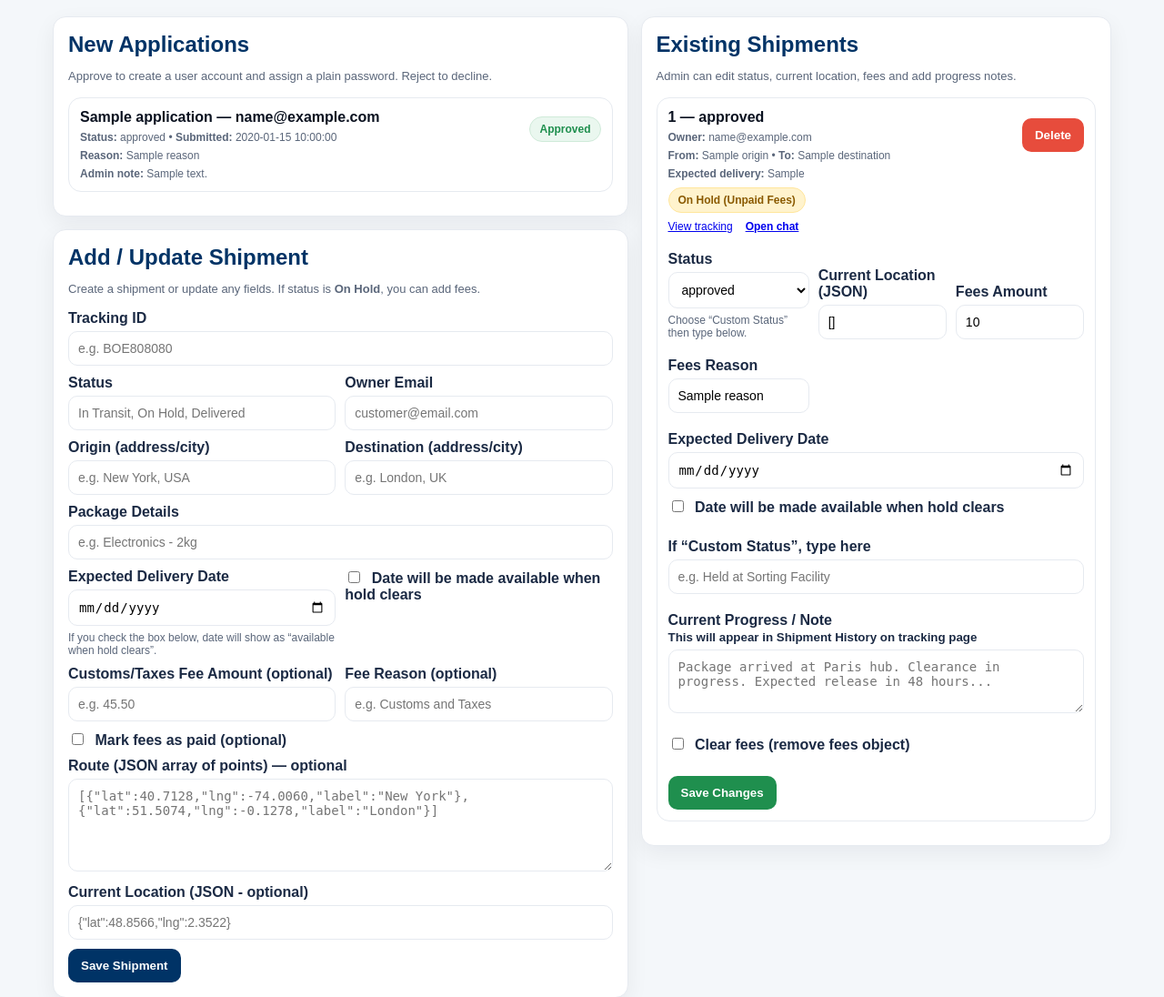
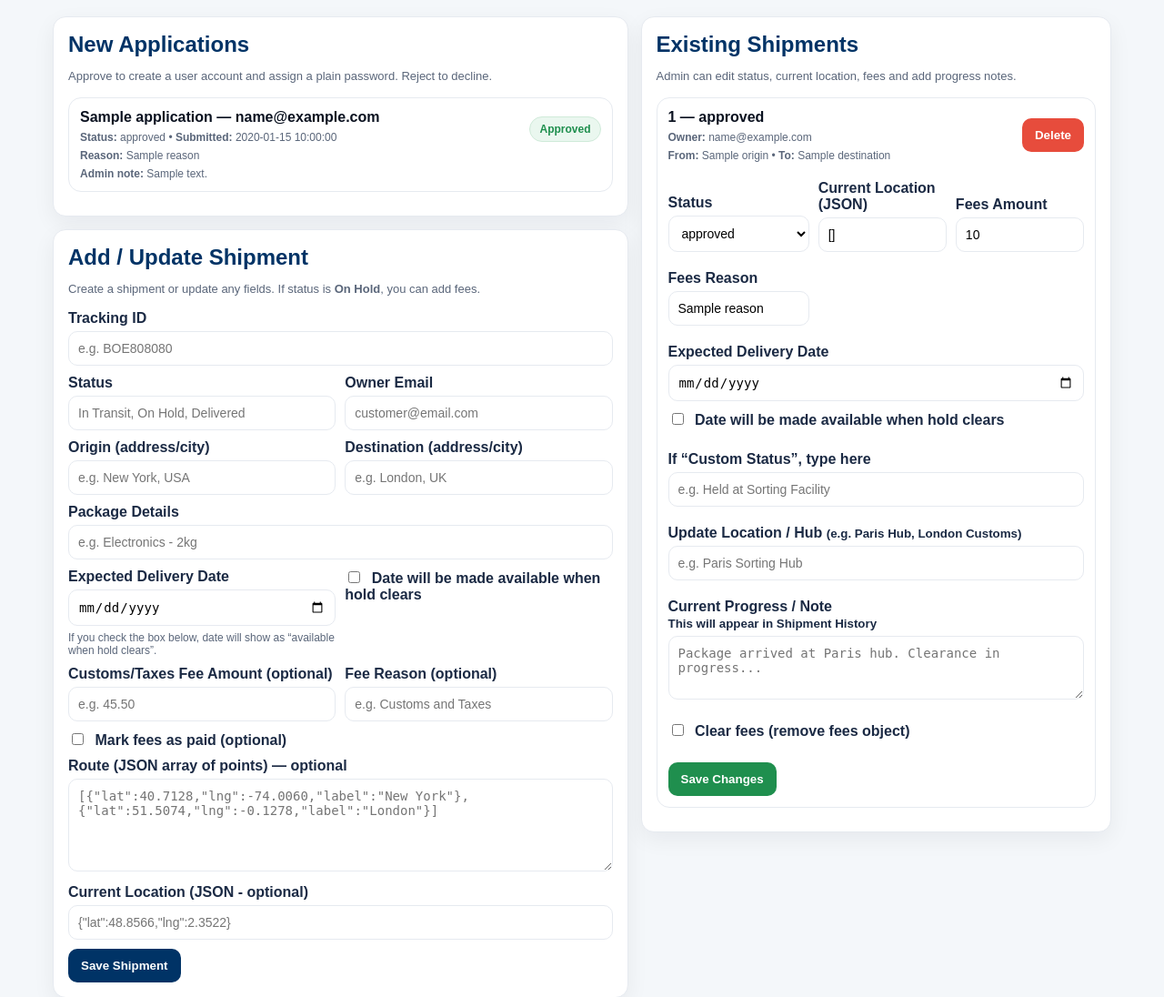
Before and after one commit to care3653-a11y/Glopac, a Flask app: template templates/admin.html in a window 1280 px wide. Shown: the part 109-1205 px from the top of the page at 91% size. Run offline with Flask 3, Linux system fonts and the light colour scheme; the template is opened without the code that fills it: most values are stand-ins (such as "Sample title", 1, 10 or a date in 2020); parts of the project's set-up code (start-up, migrations or seed data) failed here and were passed over.

Commit message:
Update admin.html

```diff
--- a/templates/admin.html
+++ b/templates/admin.html
@@ -324,27 +324,6 @@ textarea{resize:vertical}
                   {% if ship.origin or ship.destination %}
                     <div class="small"><b>From:</b> {{ ship.origin or "-" }} • <b>To:</b> {{ ship.destination or "-" }}</div>
                   {% endif %}
-
-                  {% if ship.estimated_delivery_tbd_on_hold %}
-                    <div class="small"><b>Expected delivery:</b> Date will be made available when hold clears</div>
-                  {% elif ship.estimated_delivery %}
-                    <div class="small"><b>Expected delivery:</b> {{ ship.estimated_delivery }}</div>
-                  {% endif %}
-
-                  {% if ship.fees and not ship.fees.paid %}
-                    {% if ship.fees.payment_submitted %}
-                      <div class="pill pill-pending">Payment Submitted</div>
-                    {% else %}
-                      <div class="pill pill-hold">On Hold (Unpaid Fees)</div>
-                    {% endif %}
-                  {% elif ship.fees and ship.fees.paid %}
-                    <div class="pill pill-paid">Fees Paid</div>
-                  {% endif %}
-
-                  <div class="small" style="margin-top:8px; display:flex; gap:14px; flex-wrap:wrap;">
-                    <a href="/track?tracking_id={{ ship.tracking_id }}">View tracking</a>
-                    <a href="/admin/chat/{{ ship.tracking_id }}" style="font-weight:900;">Open chat</a>
-                  </div>
                 </div>
 
                 <form action="/delete/{{ ship.tracking_id }}" method="post">
@@ -360,23 +339,19 @@ textarea{resize:vertical}
                     <select name="status" required>
                       {% set st = ship.status or "" %}
                       <option value="{{ st }}">{{ st if st else "Choose…" }}</option>
-
                       <option value="Label Created">Label Created</option>
                       <option value="Picked Up">Picked Up</option>
                       <option value="In Transit">In Transit</option>
                       <option value="Arrived at Destination Country">Arrived at Destination Country</option>
-
                       <option value="Clearance Update">Clearance Update</option>
                       <option value="Clearance Process Successful">Clearance Process Successful</option>
                       <option value="Awaiting Dispatch">Awaiting Dispatch</option>
-
                       <option value="Out for Delivery">Out for Delivery</option>
                       <option value="Delivered">Delivered</option>
                       <option value="Delayed">Delayed</option>
                       <option value="On Hold">On Hold</option>
                       <option value="Custom Status">Custom Status</option>
                     </select>
-                    <div class="small">Choose “Custom Status” then type below.</div>
                   </div>
 
                   <div>
@@ -389,15 +364,13 @@ textarea{resize:vertical}
                   <div>
                     <label>Fees Amount</label>
                     <input type="number" step="0.01" name="fees_amount"
-                           value="{{ ship.fees.amount if ship.fees and ship.fees.amount is not none else '' }}"
-                           placeholder="e.g. 125.00">
+                           value="{{ ship.fees.amount if ship.fees and ship.fees.amount is not none else '' }}">
                   </div>
 
                   <div>
                     <label>Fees Reason</label>
                     <input type="text" name="fees_reason"
-                           value="{{ ship.fees.reason if ship.fees and ship.fees.reason else '' }}"
-                           placeholder="e.g. Customs and Taxes">
+                           value="{{ ship.fees.reason if ship.fees and ship.fees.reason else '' }}">
                   </div>
 
                   <div class="full">
@@ -415,12 +388,17 @@ textarea{resize:vertical}
                     <input type="text" name="custom_status" placeholder="e.g. Held at Sorting Facility">
                   </div>
 
-                  <!-- New Field Added -->
+                  <!-- NEW FIELD -->
+                  <div class="full">
+                    <label>Update Location / Hub <small>(e.g. Paris Hub, London Customs)</small></label>
+                    <input type="text" name="update_location" placeholder="e.g. Paris Sorting Hub">
+                  </div>
+
                   <div class="full">
                     <label><strong>Current Progress / Note</strong><br>
-                    <small>This will appear in Shipment History on tracking page</small></label>
+                    <small>This will appear in Shipment History</small></label>
                     <textarea name="progress_note" rows="3"
-                              placeholder="Package arrived at Paris hub. Clearance in progress. Expected release in 48 hours..."></textarea>
+                              placeholder="Package arrived at Paris hub. Clearance in progress..."></textarea>
                   </div>
 
                   <div class="full">
```
